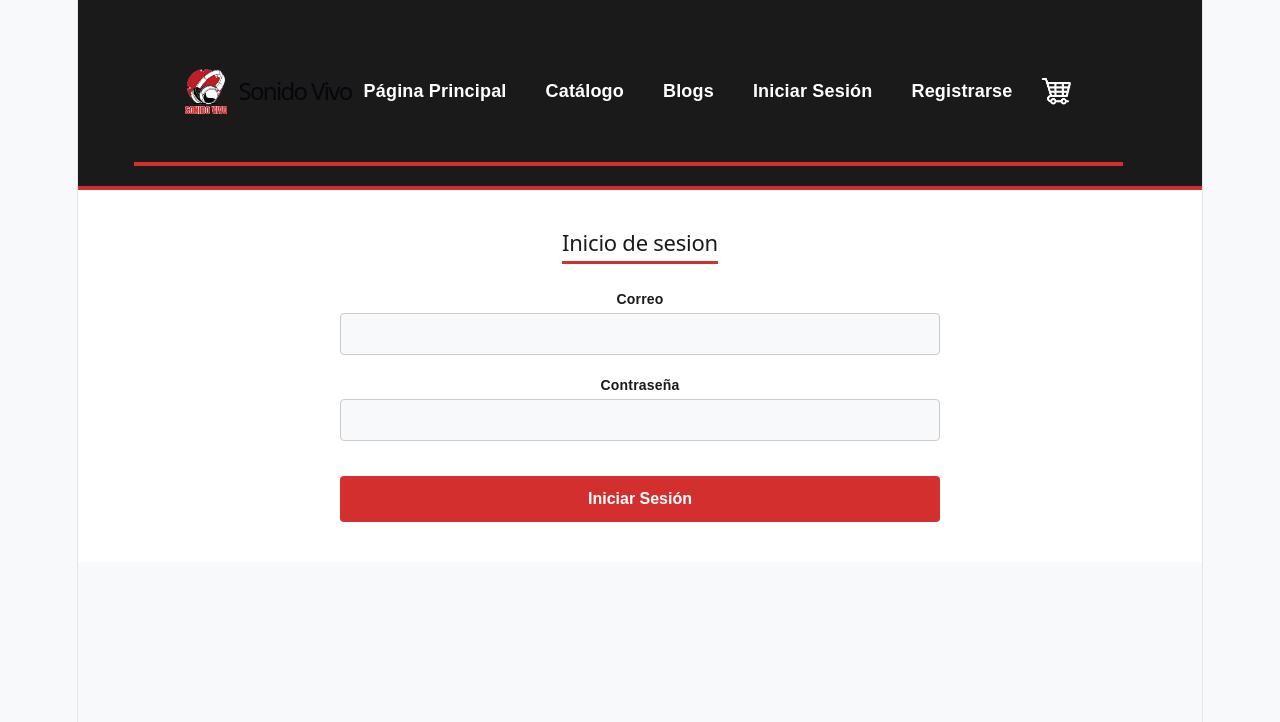
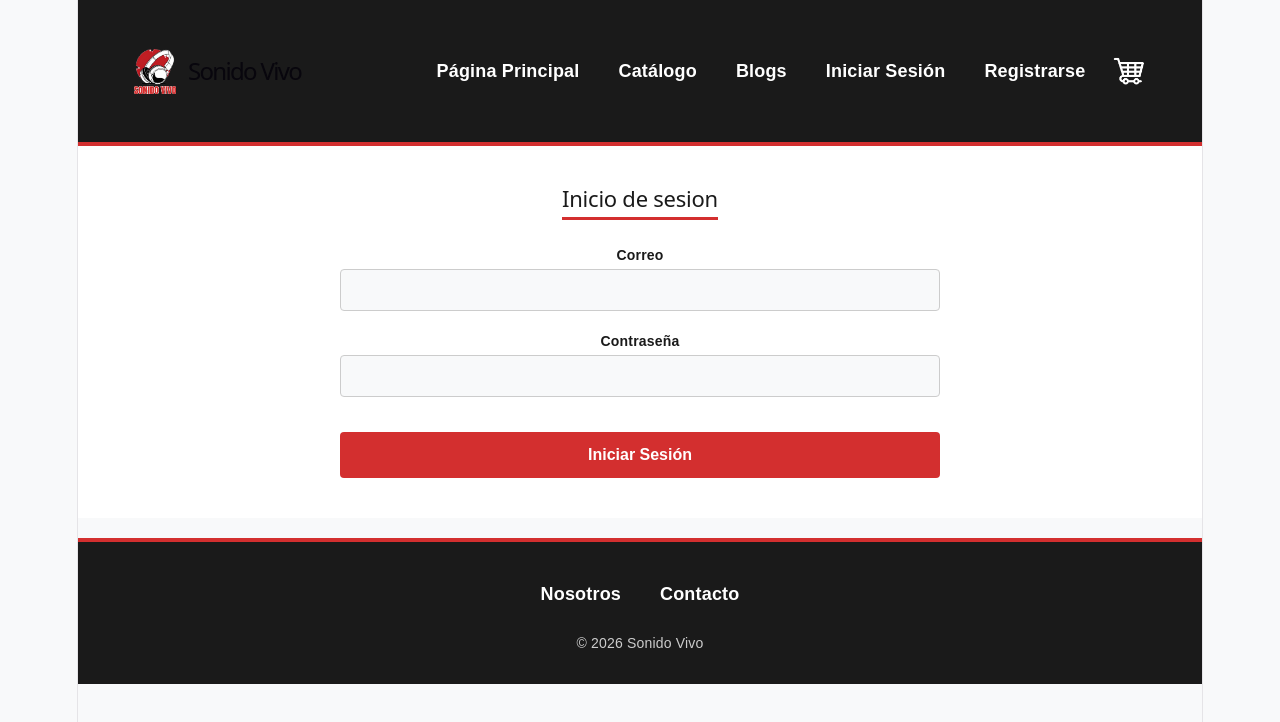
Before and after one commit to CodedbyMeTheGreatest/tienda-sonido-vivo, a React (Vite) app: page /login in a window 1280 px wide. Shown: the top 722 px of the page. Built offline with nearby package versions, Linux system fonts and the light colour scheme.

Commit message:
feat: implementacion footer y adicion en templates - Jean Lefiman

```diff
--- a/src/App.css
+++ b/src/App.css
@@ -244,6 +244,30 @@ main section h2 {
     transform: translateY(-9px) rotate(-45deg);
 }
 
+/*Footer*/
+.footer {
+    background-color: #1a1a1a;
+    color: white;
+    padding: 30px 5%;
+    border-top: 4px solid #d32f2f;
+    text-align: center;
+}
+
+.footer-nav {
+    display: flex;
+    justify-content: center;
+    flex-wrap: wrap;
+    gap: 15px;
+    margin-bottom: 15px;
+}
+
+.footer-copyright {
+    font-size: 14px;
+    color: #cccccc;
+    margin: 0;
+}
+
+
 @media (max-width: 768px) {
     header {
         position: relative;
--- /dev/null
+++ b/src/components/organisms/Footer.jsx
@@ -0,0 +1,22 @@
+import EnlaceNav from "../atoms/EnlaceNav";
+
+const enlacesFooter = [
+    { texto: "Nosotros", to: "/nosotros" },
+    { texto: "Contacto", to: "/contacto" },
+];
+
+
+function Footer() {
+    return(
+        <footer className="footer">
+            <nav className="footer-nav">
+                {enlacesFooter.map((enlace) => (
+                    <EnlaceNav key ={enlace.texto}to={enlace.to}texto={enlace.texto} />
+                ))}
+            </nav>
+            <p className="footer-copyright">© 2026 Sonido Vivo</p>
+        </footer>
+    )
+}
+
+export default Footer;
--- a/src/components/templates/CatalogoTemplate.jsx
+++ b/src/components/templates/CatalogoTemplate.jsx
@@ -1,18 +1,15 @@
 import CatalogoProducto from "../organisms/CatalogoProducto";
+import Footer from "../organisms/Footer";
 import Navbar from "../organisms/Navbar";
 
 function CatalogoTemplate(props) {
     return (
         <div>
-            <header>
             <Navbar cantidadCarrito={props.cantidadCarrito} />
-            </header>
             <main>
                 <CatalogoProducto dataProductos={props.productos}></CatalogoProducto>
             </main>
-            <footer>
-            {/*Pie de Pagina*/}
-            </footer>
+            <Footer/>
         </div>
     );
 }
--- a/src/components/templates/LoginTemplate.jsx
+++ b/src/components/templates/LoginTemplate.jsx
@@ -1,20 +1,17 @@
 import Navbar from "../organisms/Navbar";
+import Footer from "../organisms/Footer";
 
 function LoginTemplate(props) {
     return (
         <div>
-            <header>
-                 <Navbar cantidadCarrito={props.cantidadCarrito} />
-            </header>
+            <Navbar cantidadCarrito={props.cantidadCarrito} />
             <main>
 
                 {/* props.children renderiza el Organismo pasado como contenido hijo */}
                 {props.children}
 
             </main>
-            <footer>
-                <p>{props.piePagina}</p>
-            </footer>
+            <Footer/>
         </div>
     );
 }
```
